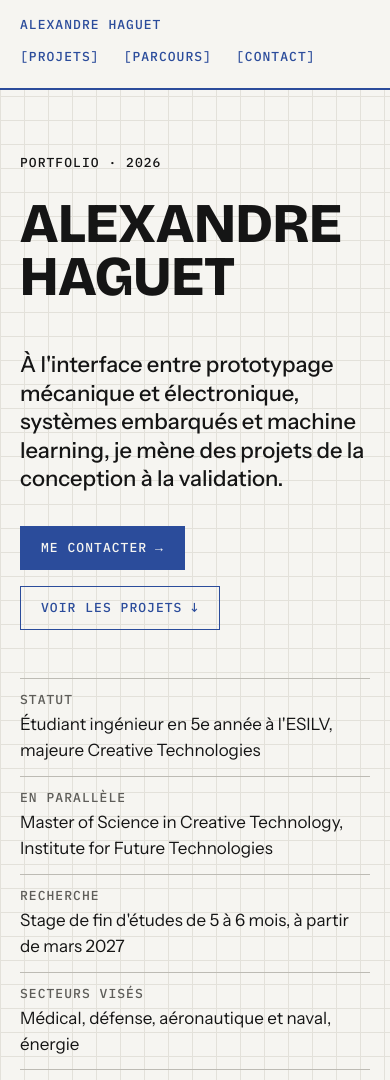
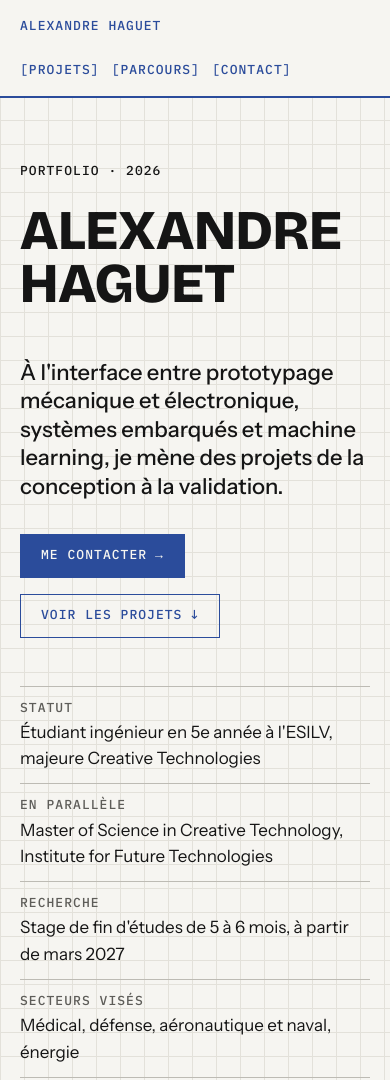
Before and after one commit to AlexHAGT/portfolio, a plain HTML site: page site/index.html in a window 390 px wide. Shown: the top 1080 px of the page. Drawn offline with Linux system fonts and the light colour scheme.

Commit message:
Étape 9 : corrections de l'audit responsive et accessibilité
- Nom du profil jamais coupé sous 375 px (taille limitée à 15vw)
- Liens de l'en-tête et « Retour en haut » : zone cliquable de 44 px
- Menu sur une ligne même à 320 px (espace réduit entre les liens)
- Titre principal lu « Alexandre Haguet » (espace avant le retour à la ligne)

Co-Authored-By: Claude Opus 5.5 <noreply@anthropic.com>

```diff
--- a/site/css/layout.css
+++ b/site/css/layout.css
@@ -41,32 +41,45 @@
   border-bottom: 2px solid var(--accent);
 }
 
-/* Mobile : nom sur une ligne, liens sur la suivante */
+/* Mobile : nom sur une ligne, liens sur la suivante.
+   Peu de marge en haut et en bas : les liens ont déjà leur propre hauteur
+   de 44 px (voir plus bas). */
 .en-tete__interieur {
   display: flex;
   flex-wrap: wrap;
-  align-items: baseline;
+  align-items: center;
   justify-content: space-between;
-  gap: var(--espace-1) var(--espace-3);
-  padding-block: var(--espace-2);
+  gap: 0 var(--espace-3);
+  padding-block: 0.25rem;
+}
+
+/* Nom et liens : zone cliquable de 44 px de haut (taille recommandée pour
+   le doigt), sans changer leur apparence. inline-flex + align-items
+   centre le texte verticalement dans cette hauteur. */
+.en-tete__nom,
+.en-tete__liens a {
+  display: inline-flex;
+  align-items: center;
+  min-height: 2.75rem;
+  text-decoration: none;
 }
 
 .en-tete__nom {
   color: var(--accent);
-  text-decoration: none;
 }
 
+/* Espace réduit entre les liens sur mobile : les trois tiennent sur une
+   ligne, même sur un écran de 320 px */
 .en-tete__liens {
   display: flex;
   flex-wrap: wrap;
-  gap: var(--espace-3);
+  gap: 0 0.75rem;
 }
 
-.en-tete__liens a {
-  /* Zone cliquable d'au moins 24 px de haut, confortable au doigt */
-  display: inline-block;
-  padding-block: 0.375rem;
-  text-decoration: none;
+@media (min-width: 40em) {
+  .en-tete__liens {
+    column-gap: var(--espace-3);
+  }
 }
 
 /* Crochets [ ] autour des liens, ajoutés par le CSS pour ne pas encombrer le
@@ -96,8 +109,10 @@
     z-index: 10;
   }
 
+  /* 17 px + 44 px de lien + 17 px : l'en-tête garde sa hauteur de 78 px
+     (les sections s'arrêtent dessous grâce à scroll-margin-top, plus bas) */
   .en-tete__interieur {
-    padding-block: var(--espace-3);
+    padding-block: 1.0625rem;
   }
 }
 
@@ -160,14 +175,19 @@
 .pied__mentions {
   display: flex;
   flex-wrap: wrap;
+  align-items: center;
   justify-content: space-between;
   gap: var(--espace-1) var(--espace-3);
-  padding-block: var(--espace-3);
+  padding-block: var(--espace-2);
   border-top: 1px solid var(--encre);
   color: var(--gris);
 }
 
+/* « Retour en haut » : zone cliquable de 44 px de haut (18 px de texte +
+   2 × 13 px de marge intérieure), comme l'en-tête */
 .pied__mentions a {
+  display: inline-block;
+  padding-block: 0.8125rem;
   color: inherit;
 }
 
--- a/site/css/sections.css
+++ b/site/css/sections.css
@@ -97,9 +97,12 @@
    ------------------------------------------------------------------------- */
 
 /* Nom en très grand : la première impression */
+/* min(…, 15vw) : sous 375 px de large, la taille diminue avec l'écran pour
+   que « ALEXANDRE » ne soit jamais coupé (au-delà, 15vw est plus grand que
+   --taille-nom et ne change rien). */
 .profil__nom {
   margin-block: var(--espace-3) var(--espace-6);
-  font-size: var(--taille-nom);
+  font-size: min(var(--taille-nom), 15vw);
   font-weight: 800;
 }
 
--- a/site/index.html
+++ b/site/index.html
@@ -57,7 +57,9 @@
     <section class="section section--profil" id="profil" aria-labelledby="titre-profil">
       <div class="conteneur">
         <p class="libelle">Portfolio · 2026</p>
-        <h1 class="profil__nom" id="titre-profil">Alexandre<br>Haguet</h1>
+        <!-- L'espace avant <br> est invisible à l'écran, mais fait lire
+             « Alexandre Haguet » (et non « AlexandreHaguet ») aux outils -->
+        <h1 class="profil__nom" id="titre-profil">Alexandre <br>Haguet</h1>
 
         <div class="grille profil__corps">
           <!-- À gauche (sur ordinateur) : accroche et boutons -->
```
